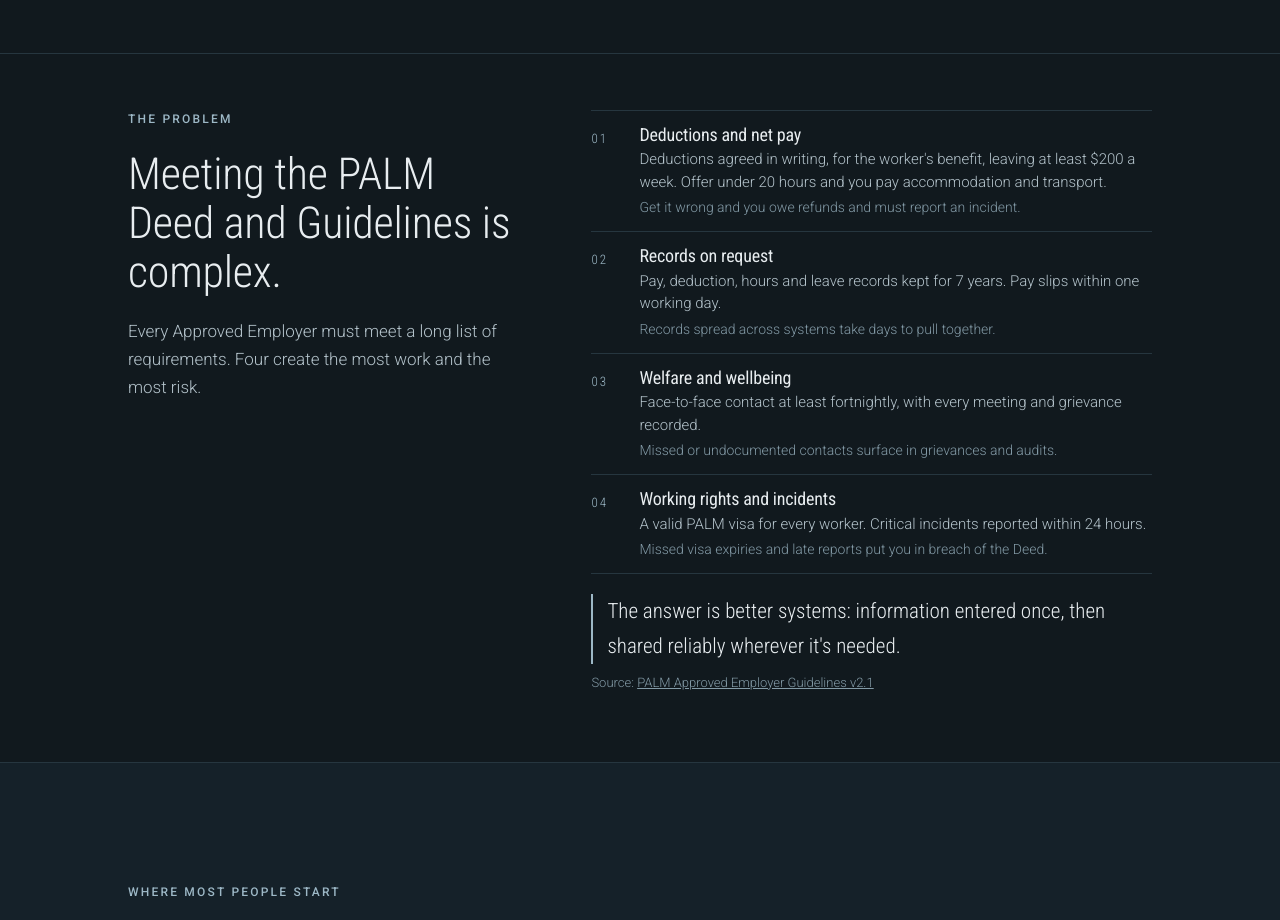
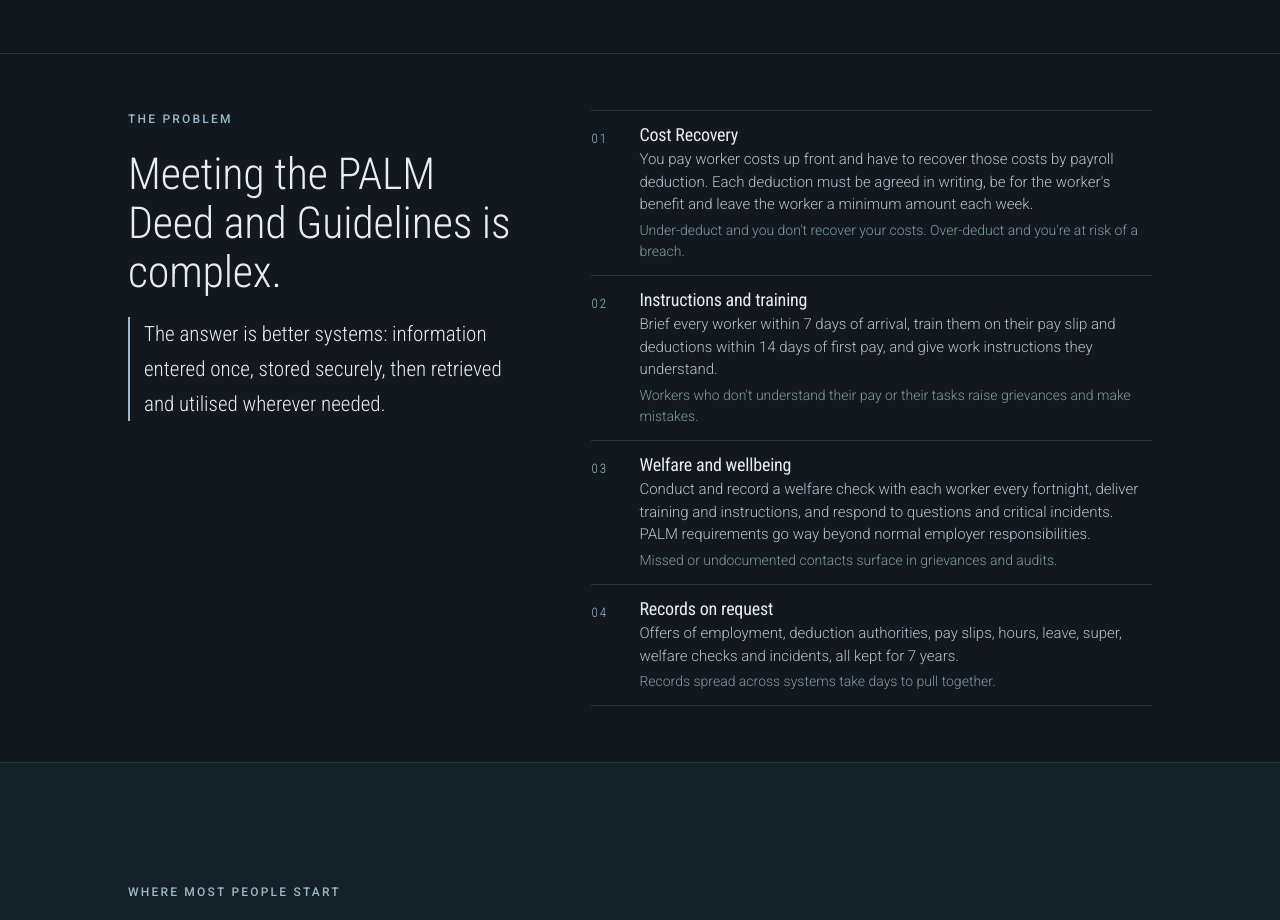
Before and after one commit to nigelmcn/datarace_v1, a plain HTML site: page index.html in a window 1280 px wide. Shown: the part 1040-1960 px from the top of the page. Drawn offline with Linux system fonts and the light colour scheme.

Commit message:
Problem section: answer under title, revised four requirements, no source
Co-Authored-By: Claude Opus 5.5 <noreply@anthropic.com>
Claude-Session: https://claude.ai/code/session_01LgvxvRsB2fxLHHaLwRmSnP

```diff
--- a/index.html
+++ b/index.html
@@ -64,17 +64,15 @@
     <div>
       <p class="eyebrow">The problem</p>
       <h2>Meeting the PALM Deed and Guidelines is complex.</h2>
-      <p class="prob-intro">Every Approved Employer must meet a long list of requirements. Four create the most work and the most risk.</p>
+      <p class="prob-answer">The answer is better systems: information entered once, stored securely, then retrieved and utilised wherever needed.</p>
     </div>
     <div>
       <ol class="probs">
-        <li><span class="req-n">01</span><div><h3>Deductions and net pay</h3><p>Deductions agreed in writing, for the worker's benefit, leaving at least $200 a week. Offer under 20 hours and you pay accommodation and transport.</p><p class="hit">Get it wrong and you owe refunds and must report an incident.</p></div></li>
-        <li><span class="req-n">02</span><div><h3>Records on request</h3><p>Pay, deduction, hours and leave records kept for 7 years. Pay slips within one working day.</p><p class="hit">Records spread across systems take days to pull together.</p></div></li>
-        <li><span class="req-n">03</span><div><h3>Welfare and wellbeing</h3><p>Face-to-face contact at least fortnightly, with every meeting and grievance recorded.</p><p class="hit">Missed or undocumented contacts surface in grievances and audits.</p></div></li>
-        <li><span class="req-n">04</span><div><h3>Working rights and incidents</h3><p>A valid PALM visa for every worker. Critical incidents reported within 24 hours.</p><p class="hit">Missed visa expiries and late reports put you in breach of the Deed.</p></div></li>
+        <li><span class="req-n">01</span><div><h3>Cost Recovery</h3><p>You pay worker costs up front and have to recover those costs by payroll deduction. Each deduction must be agreed in writing, be for the worker's benefit and leave the worker a minimum amount each week.</p><p class="hit">Under-deduct and you don't recover your costs. Over-deduct and you're at risk of a breach.</p></div></li>
+        <li><span class="req-n">02</span><div><h3>Instructions and training</h3><p>Brief every worker within 7 days of arrival, train them on their pay slip and deductions within 14 days of first pay, and give work instructions they understand.</p><p class="hit">Workers who don't understand their pay or their tasks raise grievances and make mistakes.</p></div></li>
+        <li><span class="req-n">03</span><div><h3>Welfare and wellbeing</h3><p>Conduct and record a welfare check with each worker every fortnight, deliver training and instructions, and respond to questions and critical incidents. PALM requirements go way beyond normal employer responsibilities.</p><p class="hit">Missed or undocumented contacts surface in grievances and audits.</p></div></li>
+        <li><span class="req-n">04</span><div><h3>Records on request</h3><p>Offers of employment, deduction authorities, pay slips, hours, leave, super, welfare checks and incidents, all kept for 7 years.</p><p class="hit">Records spread across systems take days to pull together.</p></div></li>
       </ol>
-      <p class="prob-answer">The answer is better systems: information entered once, then shared reliably wherever it's needed.</p>
-      <p class="src">Source: <a href="https://www.palmscheme.gov.au/sites/default/files/2026-03/PALM%20scheme%20Approved%20Employer%20Guidelines%20v2.1.pdf" target="_blank" rel="noopener">PALM Approved Employer Guidelines v2.1</a></p>
     </div>
   </div>
 </section>
--- a/styles.css
+++ b/styles.css
@@ -90,7 +90,7 @@ section{padding:clamp(72px,10vw,120px) 0;border-top:1px solid var(--line)}
 .probs h3{font-size:18px;margin:0 0 2px}
 .probs p{margin:0;font-size:15px;line-height:1.5;color:var(--text-2)}
 .probs p.hit{color:var(--muted);font-size:14px;margin-top:4px}
-.prob-answer{font-family:var(--display);font-size:clamp(18px,1.8vw,21px);color:var(--text);margin:20px 0 8px;padding-left:14px;border-left:2px solid var(--accent)}
+.prob-answer{font-family:var(--display);font-size:clamp(18px,1.8vw,21px);color:var(--text);max-width:400px;margin:0;padding-left:14px;border-left:2px solid var(--accent)}
 .src{font-size:13px;color:var(--muted)}
 .src a{color:var(--muted)}
 .src a:hover{color:var(--text)}
```
